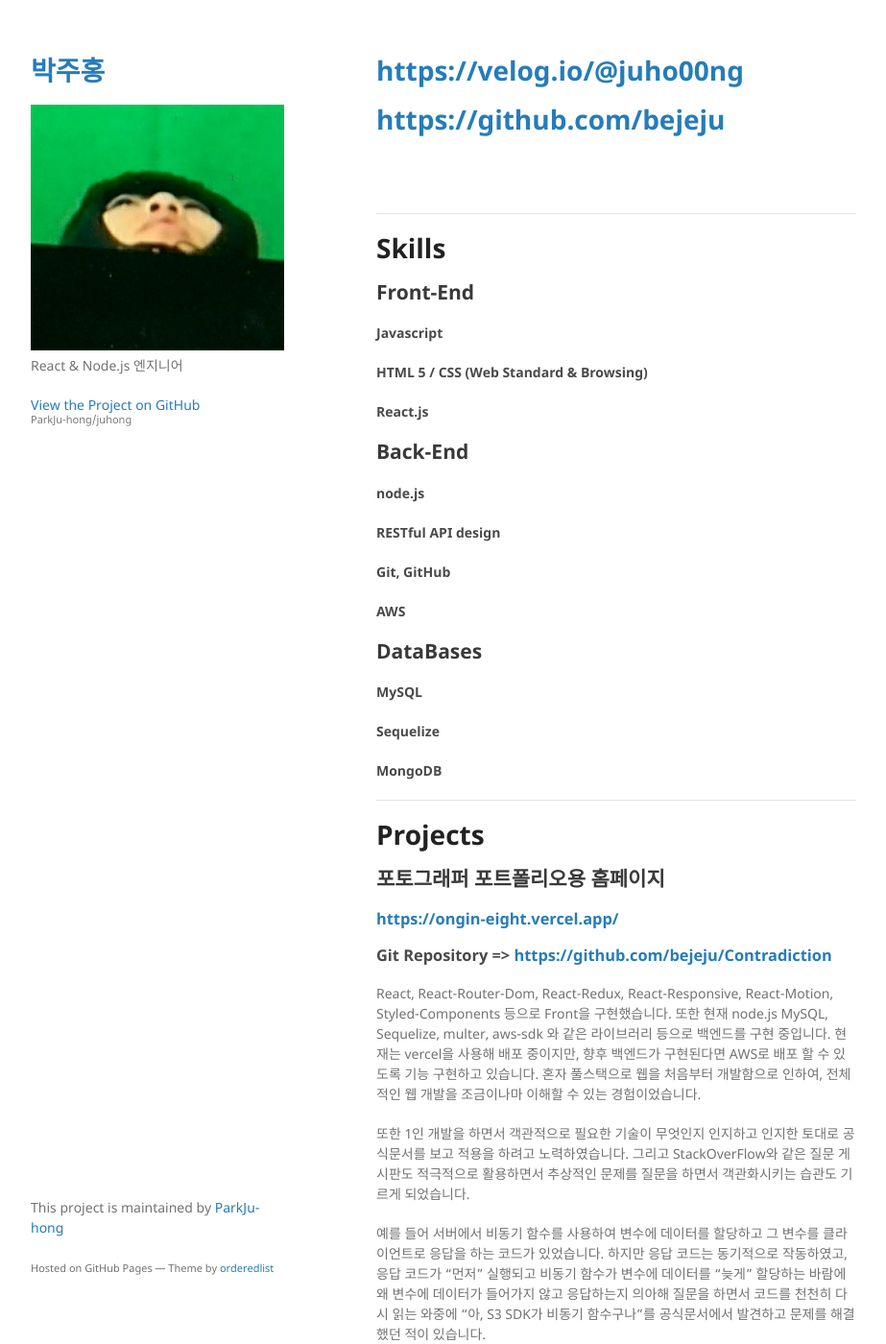
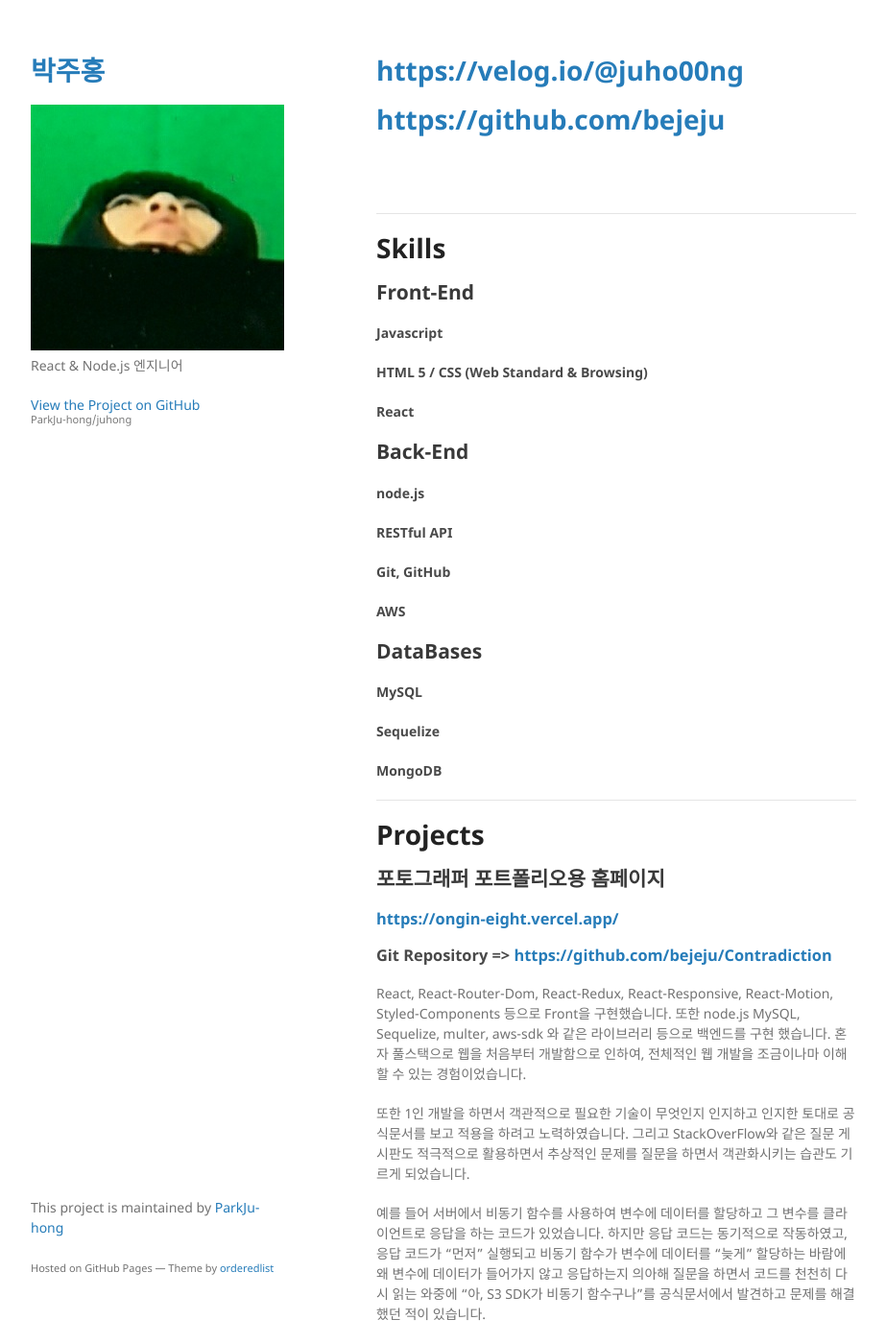
Before and after one commit to ParkJu-hong/juhong, a Jekyll site: the page built from index.md, in a window 1280 px wide and 1400 px high. Shown: the whole window at 96% size, without its empty margins (178-1101 px from the left). Built offline with Jekyll 4.4.1, drawn with Linux system fonts in a browser that asks for light colours; our own code applies the rules of GitHub Pages for plain Markdown files.

Commit message:
22.01.15

```diff
--- a/index.md
+++ b/index.md
@@ -14,11 +14,11 @@ layout: default
 ## Front-End
 #### Javascript
 #### HTML 5 / CSS (Web Standard & Browsing)
-#### React.js
+#### React
 
 ## Back-End
 #### node.js
-#### RESTful API design
+#### RESTful API
 #### Git, GitHub
 #### AWS
 
@@ -38,8 +38,8 @@ layout: default
 ### Git Repository => [https://github.com/bejeju/Contradiction](https://github.com/bejeju/Contradiction)
 
 React, React-Router-Dom, React-Redux, React-Responsive, React-Motion, Styled-Components 등으로
-Front을 구현했습니다. 또한 현재 node.js MySQL, Sequelize, multer, aws-sdk 와 같은 라이브러리 등으로 백엔드를
-구현 중입니다. 현재는 vercel을 사용해 배포 중이지만, 향후 백엔드가 구현된다면 AWS로 배포 할 수 있도록 기능 구현하고 있습니다.
+Front을 구현했습니다. 또한 node.js MySQL, Sequelize, multer, aws-sdk 와 같은 라이브러리 등으로 백엔드를
+구현 했습니다.
 혼자 풀스택으로 웹을 처음부터 개발함으로 인하여, 전체적인 웹 개발을 조금이나마 이해할 수 있는 경험이었습니다.
 
 또한 1인 개발을 하면서 객관적으로 필요한 기술이 무엇인지 인지하고 인지한 토대로 공식문서를 보고 적용을 하려고 노력하였습니다.
```
